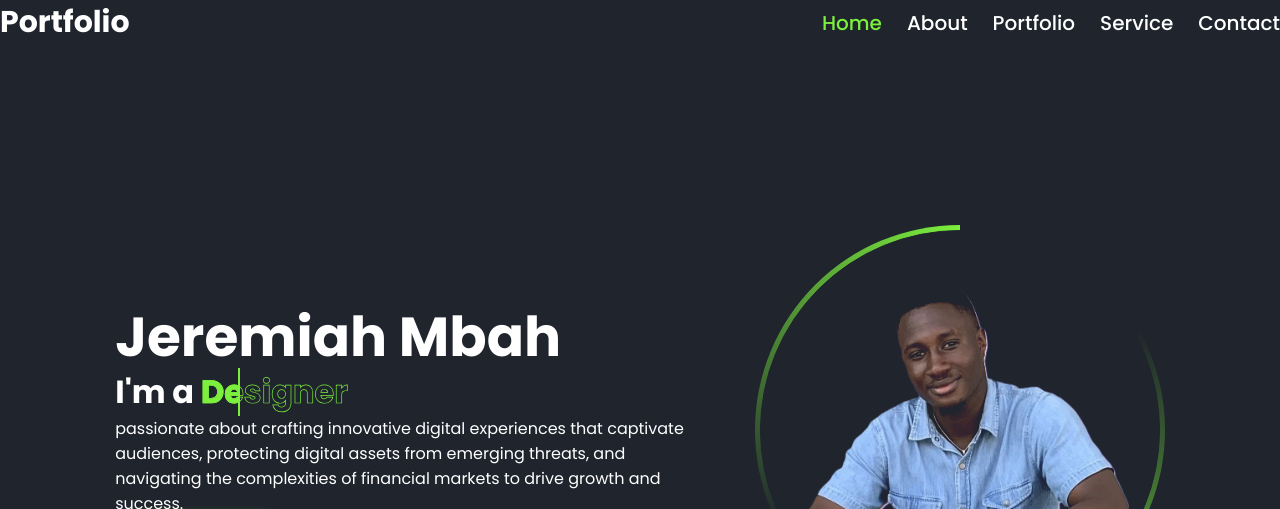
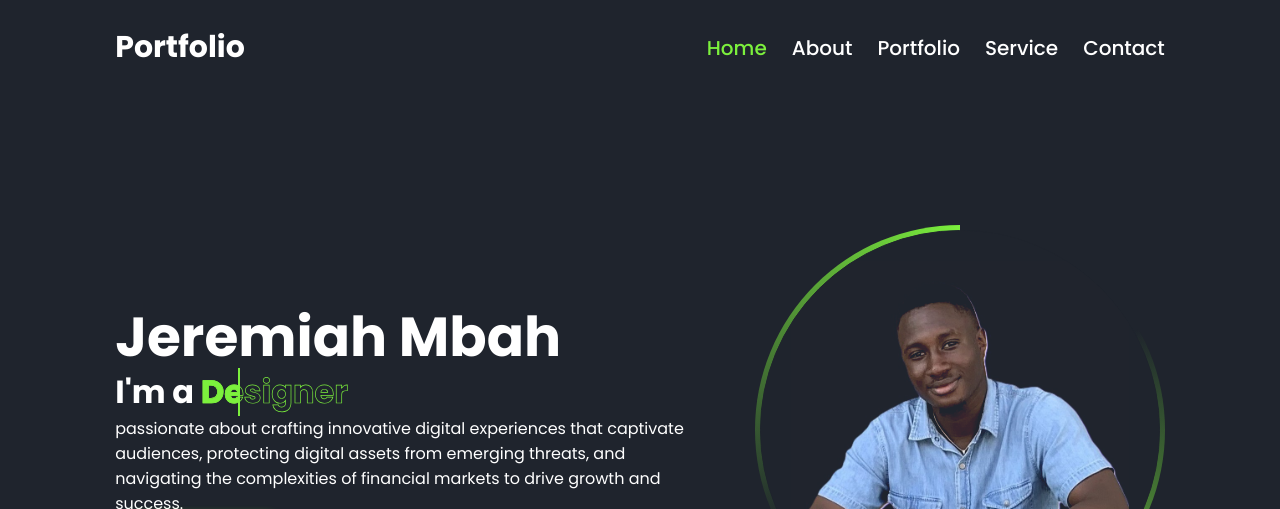
Before and after one commit to Jeremiah-C-Mbah/Portfolio, a plain HTML site: page index.html in a window 1280 px wide. Shown: the top 509 px of the page. Drawn offline with nearby package versions, Linux system fonts and the light colour scheme.

Commit message:
navbar padding

```diff
--- a/style.css
+++ b/style.css
@@ -16,7 +16,7 @@ a {
   left: 0;
   top: 0;
   width: 100%;
-  padding: 25px, 9%;
+  padding: 25px 9%;
   display: flex;
   justify-content: space-between;
   align-items: center;
```
